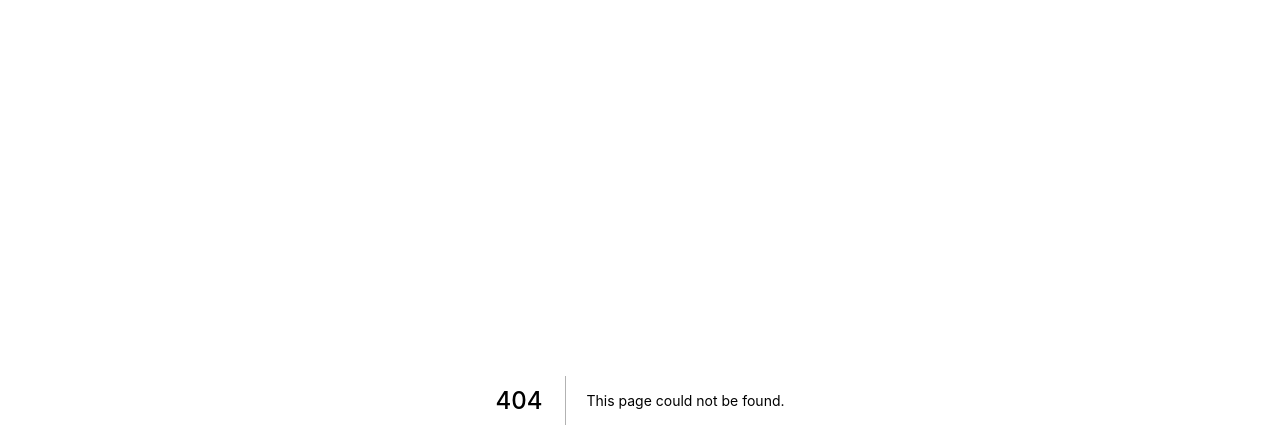
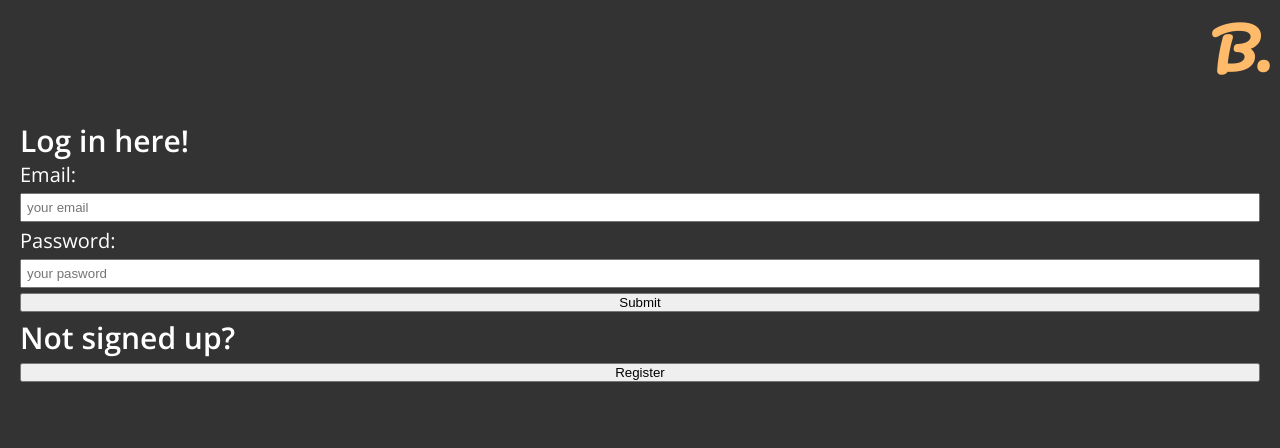
Before and after one commit to steff-dz/tema-6, a Next.js app: page /login in a window 1280 px wide. Before the commit this address had no page. Shown: the top 448 px of the page. Built offline with nearby package versions, Linux system fonts and the light colour scheme.

Commit message:
started sign in form

```diff
--- /dev/null
+++ b/components/InputBlock/index.jsx
@@ -0,0 +1,13 @@
+import React from 'react'
+import styled from 'styled-components'
+
+const InputBlock = ({ inputId, labelText, inputType, inputName, inputPlaceholder, inputText }) => {
+  return (
+    <>
+      <label htmlFor={inputId}>{labelText}</label>
+      <input type={inputType} name={inputName} id={inputId} placeholder={inputPlaceholder} />
+    </>
+  )
+}
+
+export default InputBlock
--- a/components/SiteMenu/index.jsx
+++ b/components/SiteMenu/index.jsx
@@ -17,7 +17,7 @@ const SiteMenu = () => {
             MENU
           </motion.div>
         </Link>
-        <Link href="/order">
+        <Link href="/login">
           <motion.div
             style={{ backgroundColor: '#A46877' }}
             initial={{ opacity: 0, y: -100, rotateZ: 50 }}
--- /dev/null
+++ b/pages/login.js
@@ -0,0 +1,57 @@
+import React from 'react'
+import styled from 'styled-components'
+import PageMenu from '../components/PageMenu'
+import { Wrapper } from '../components/Wrapper'
+import InputBlock from '../components/InputBlock'
+
+const Login = () => {
+  return (
+    <>
+      <PageMenu />
+      <Wrapper>
+        <PageTitle>Log in here!</PageTitle>
+        <FormBase name="login-form">
+          <InputBlock
+            inputName="user-email"
+            inputId="user-email"
+            inputType="email"
+            inputPlaceholder="your email"
+            labelText="Email:"
+          />
+          <InputBlock
+            inputName="password"
+            inputId="password"
+            inputType="password"
+            inputPlaceholder="your pasword"
+            labelText="Password:"
+          />
+          <button>Submit</button>
+          <PageTitle as="h3">Not signed up?</PageTitle>
+          <button>Register</button>
+        </FormBase>
+      </Wrapper>
+    </>
+  )
+}
+
+const PageTitle = styled.h2`
+  color: white;
+  font-size: 3rem;
+`
+
+const FormBase = styled.form`
+  display: flex;
+  flex-direction: column;
+  gap: 0.5rem;
+  color: white;
+
+  label {
+    font-size: 2rem;
+  }
+
+  input {
+    padding: 0.5rem;
+  }
+`
+
+export default Login
--- a/pages/menu.js
+++ b/pages/menu.js
@@ -163,7 +163,7 @@ const MainBase = styled.main`
 
 const FoodArticle = styled.article`
   /* border: 1px solid blue; */
-  width: fit-content;
+  width: 100%;
   height: fit-content;
   display: flex;
   flex-direction: column;
@@ -181,7 +181,7 @@ const InfoContainer = styled.div`
   }
 
   img {
-    width: 350px;
+    width: 100%;
     margin: 0 auto;
   }
 
```
